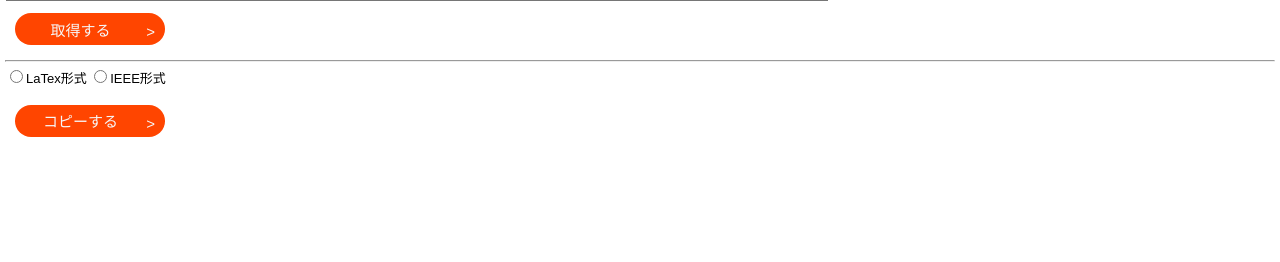
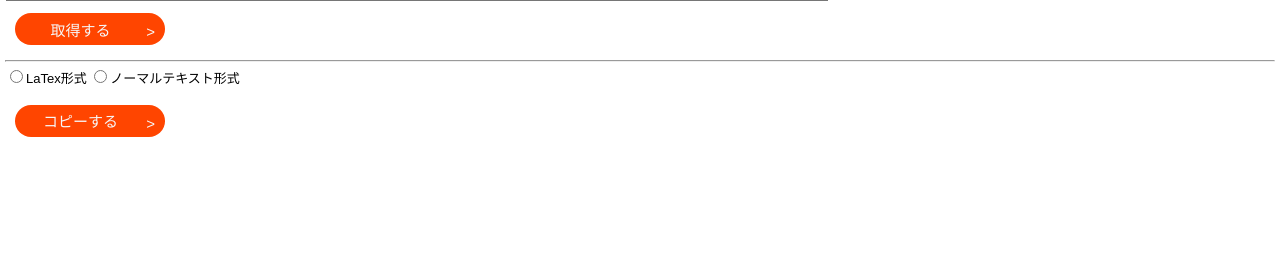
Before and after one commit to qr-github/pyRference, a Flask app: page / in a window 1280 px wide. Shown: the part 387-649 px from the top of the page. Run offline with Flask 3, Linux system fonts and the light colour scheme; some libraries are stand-ins or nearby versions.

Commit message:
ラジオボタンのラベル修正

```diff
--- a/templates/index.html
+++ b/templates/index.html
@@ -32,7 +32,7 @@
         <hr class="hr_gray">
         <div class="format_selector">
             <label><input type="radio" name="format" value="latex">LaTex形式</label>
-            <label><input type="radio" name="format" value="ieee">IEEE形式</label>
+            <label><input type="radio" name="format" value="ieee">ノーマルテキスト形式</label>
         </div>
         <div id="output_section" class="latex_text"></div>
         <div id="copied_button" class="wrap_btn">
```
